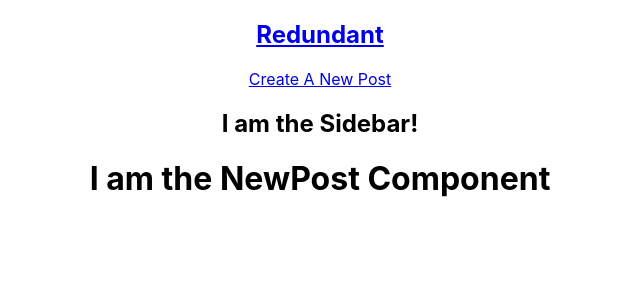
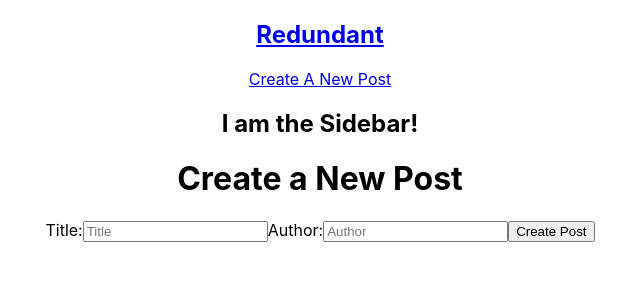
Before and after one commit to Mahendram2/reddit-clone-frontend, a React (Create React App) app: page /newpost in a window 1280 px wide. Shown: the top 300 px of the page, without its empty margins (320-960 px from the left). Built offline with nearby package versions, Linux system fonts and the light colour scheme; no server answers.

Commit message:
add form, handleChange, handleSubmit, init state

```diff
--- a/src/pages/NewPost.js
+++ b/src/pages/NewPost.js
@@ -1,5 +1,54 @@
-function NewPost(props) {
-  return <h1>I am the NewPost Component</h1>;
+import { useState } from 'react';
+
+function NewPost({ createPost }) {
+  const [newPost, setNewPost] = useState({
+    title: '',
+    createdBy: '',
+  });
+
+  const handleChange = (e) => {
+    setNewPost({
+      ...newPost,
+      [e.target.name]: e.target.value,
+    });
+  };
+  const handleSubmit = (e) => {
+    e.preventDefault();
+    createPost(newPost);
+    setNewPost({
+      title: '',
+      createdBy: '',
+    });
+  };
+
+  return (
+    <div>
+      <h1>Create a New Post</h1>
+      <form onSubmit={handleSubmit}>
+        <label>
+          Title:
+          <input
+            type='text'
+            name='title'
+            value={newPost.title}
+            onChange={handleChange}
+            placeholder='Title'
+          />
+        </label>
+        <label>
+          Author:
+          <input
+            type='text'
+            name='createdBy'
+            value={newPost.createdBy}
+            onChange={handleChange}
+            placeholder='Author'
+          />
+        </label>
+        <input type='submit' value='Create Post' />
+      </form>
+    </div>
+  );
 }
 
 export default NewPost;
```
